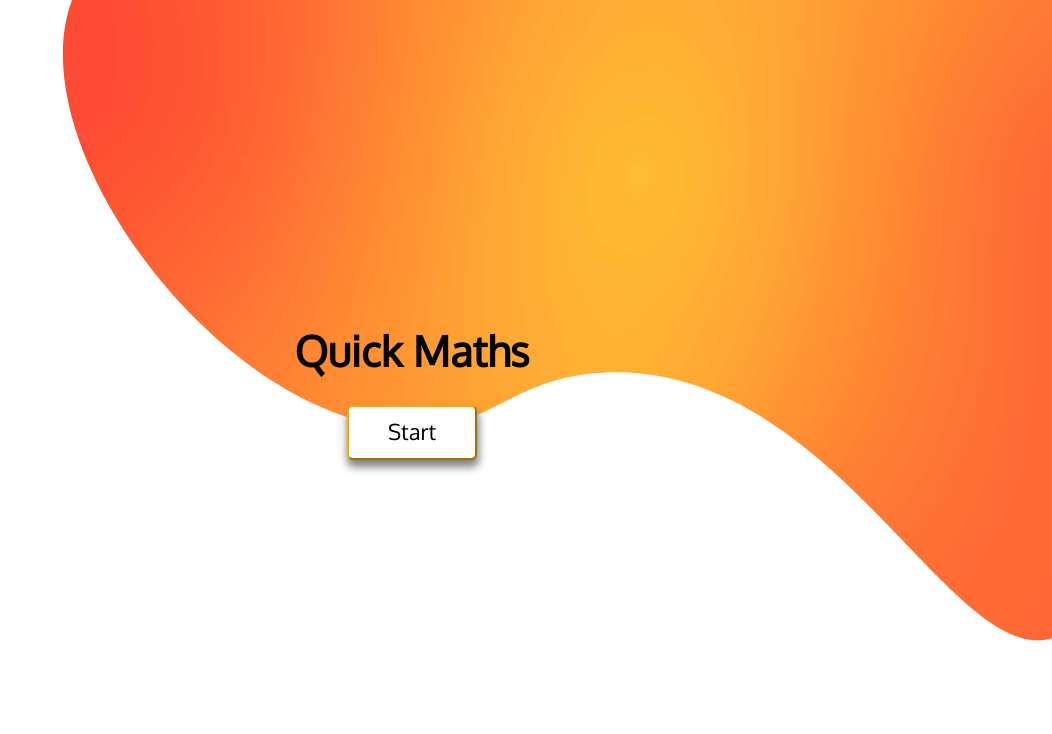
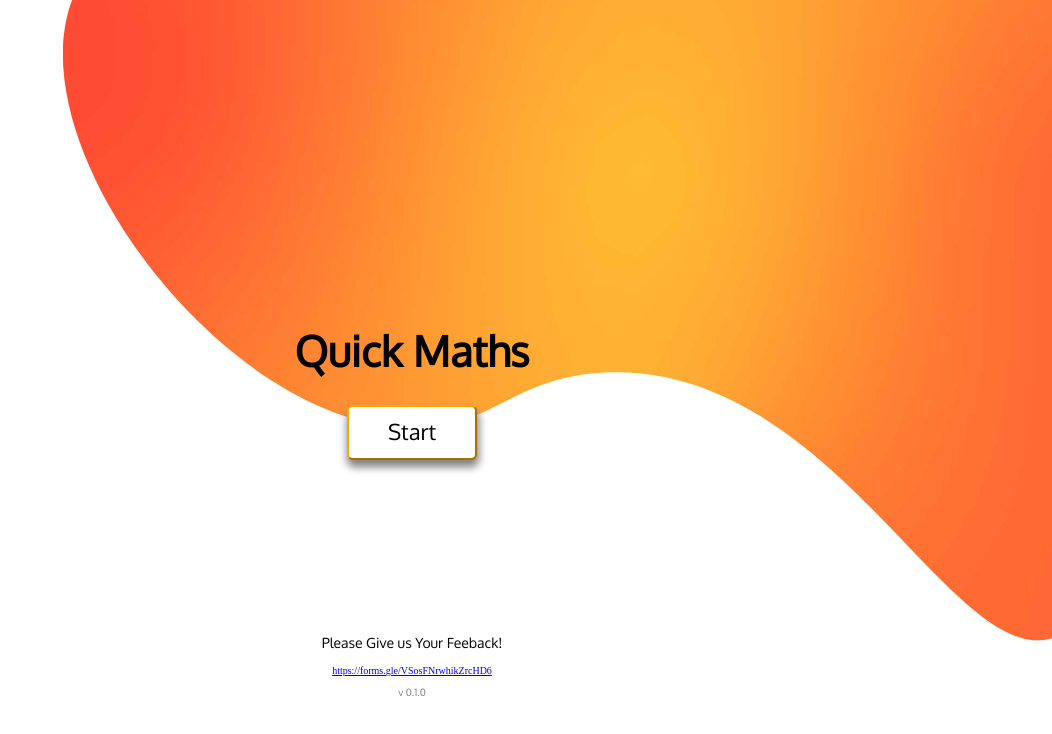
Before and after one commit to Cameron-FM/Quick-Maths, a Vue app in the folder app/: page / in a window 1280 px wide. Shown: the top 734 px of the page, without its empty margins (228-1280 px from the left). Built offline with nearby package versions, Linux system fonts and the light colour scheme.

Commit message:
Add Feedback Feature to Start Page

```diff
--- a/app/src/App.vue
+++ b/app/src/App.vue
@@ -15,6 +15,12 @@
     <template v-if="currentPage === 4">
       <pageFour @openPage = "changePage" @scoreEmitP3 = "changeScoreData" @questEmitP3 = "changeQuestData" :score="score" :questionNum="questionNum"/>
     </template>
+
+    <div class="feedbackContainer">
+      <p class="feedbackText">Please Give us Your Feeback!</p>
+      <a class="linkText"href="https://forms.gle/VSosFNrwhikZrcHD6" target="_blank">https://forms.gle/VSosFNrwhikZrcHD6</a>
+      <p class="versionText">v 0.1.0</p>
+    </div>
   </div>
 </template>
 
@@ -57,5 +63,24 @@ export default {
 </script>
 
 <style lang="stylus">
+  div
+    p
+      font-family: 'Oxygen', sans-serif
+
+    .feedbackContainer
+      margin-top: 20vh
+      display: flex
+      align-items: center
+      flex-direction: column
+
+      .feedbackText
+        font-size: 14px
+
+      .versionText, a
+        font-size: 10px
+
+      .versionText
+        color: grey
+
 
 </style>
```
